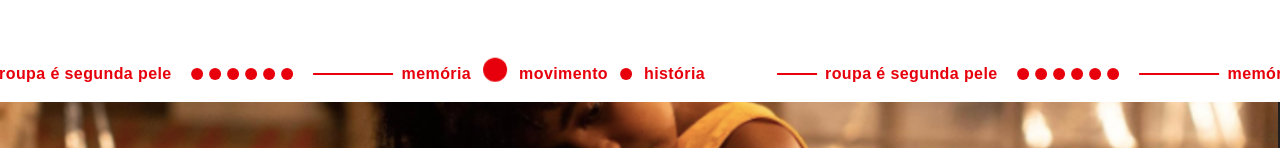
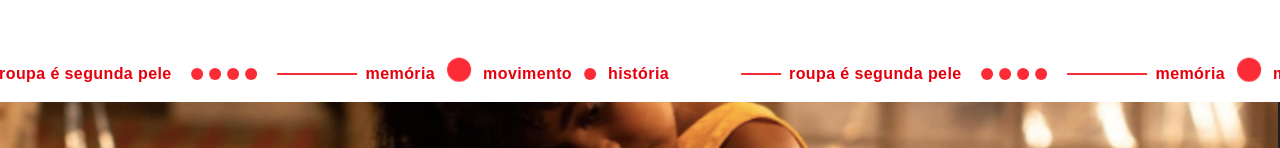
Before and after one commit to yuri-art2001/yurikobayashi, a Next.js app: page / in a window 1280 px wide. Shown: the part 274-422 px from the top of the page. Built offline with nearby package versions, Linux system fonts and the light colour scheme.

Commit message:
fhgfkhfhdhf

```diff
--- a/components/About.tsx
+++ b/components/About.tsx
@@ -9,7 +9,7 @@ export default function About() {
   const aboutRef = useRef(null);
 
   return (
-    <div className="bg-white w-[100%] sm:p-5 p-10">
+    <div className="bg-white w-[100%] sm:p-5 p-5 sm:p-10">
       <div className="flex justify-between">
 
         <div className="relative sm:visible invisible">
@@ -17,8 +17,8 @@ export default function About() {
           </div>
         </div>
 
-        <div className="sm:mt-40 sm:mr-20 rounded-xl" ref={aboutRef}>
-          <div className="flex  flex-col justify-between items-end sm:w-180 sm:h-240 w-[100%] h-300 sm:p-10 p-5  bg-red-500 rounded-xl">
+        <div className="sm:mt-40 sm:mr-20" ref={aboutRef}>
+          <div className="flex  flex-col justify-between items-end sm:w-180 sm:h-240 w-[100%] h-300 sm:p-10 p-5  bg-red-500">
               <p className='text-1xl pt-5 sm:pt-0 sm:text-[18px]  text-[16px] font-sans  text-white'>sou yuri kobayashi, <strong>figurinista</strong>, formada em design de moda, pelo centro universitário belas artes de são paulo. nas minhas criações, mesclo o meu conhecimento da moda com a linguagem do cinema.<br/><br/>
 
 minha trajetória no audiovisual começou em 2008, entre projetos para cinema, tv e publicidade.<br/><br/>
@@ -30,7 +30,7 @@ em 2018 assinei o meu primeiro longa-metragem, meu álbum de amores, do talentos
 em paralelo desenvolvo a umi, acervo independente de roupas vintages e peças singulares voltado para locações de figurino.
 </p>
               <Image
-                  className="relative sm:left-25 left-0 w-100 h-250 sm:w-100 sm:h-150 pt-5 sm:pt-10 rounded-xl"
+                  className="relative sm:left-25 left-0 w-100 h-250 sm:w-100 sm:h-150 pt-5 sm:pt-10"
                   src="./yuri-about.jpeg"
                   alt="yuri kobayashi - figurinista"
                   width={300}
--- a/components/CostumeBar.tsx
+++ b/components/CostumeBar.tsx
@@ -17,7 +17,7 @@ export default function CostumeDesignerBar() {
             className="flex justify-start items-center bg-white py-4 pl-3 pr-3 sm:pl-8 sm:pr-10 flex-shrink-0"
           >
             {/* Linha esquerda */}
-            <div className="h-[2px] w-5 sm:w-10 bg-red-600"></div>
+            <div className="h-[2px] w-5 sm:w-10 bg-red-500"></div>
 
             {/* Texto */}
             <span className="text-cente mx-2 text-[12px] sm:text-[16px] font-semibold tracking-wide text-red-600">
@@ -26,16 +26,14 @@ export default function CostumeDesignerBar() {
 
             {/* Pontos centrais */}
             <div className="flex items-center gap-[6px] mx-3">
-              <div className="h-2 w-2 sm:h-3 sm:w-3 rounded-full bg-red-600"></div>
-              <div className="h-2 w-2 sm:h-3 sm:w-3 rounded-full bg-red-600"></div>
-              <div className="h-2 w-2 sm:h-3 sm:w-3 rounded-full bg-red-600"></div>
-              <div className="h-2 w-2 sm:h-3 sm:w-3 rounded-full bg-red-600"></div>
-              <div className="h-2 w-2 sm:h-3 sm:w-3 rounded-full bg-red-600 hidden sm:block"></div>
-              <div className="h-2 w-2 sm:h-3 sm:w-3 rounded-full bg-red-600 hidden sm:block"></div>
+              <div className="h-2 w-2 sm:h-3 sm:w-3 rounded-full bg-red-500"></div>
+              <div className="h-2 w-2 sm:h-3 sm:w-3 rounded-full bg-red-500"></div>
+              <div className="h-2 w-2 sm:h-3 sm:w-3 rounded-full bg-red-500 hidden sm:block"></div>
+              <div className="h-2 w-2 sm:h-3 sm:w-3 rounded-full bg-red-500 hidden sm:block"></div>
             </div>
 
             {/* Linha central curta */}
-            <div className="h-[2px] w-20 bg-red-600 mx-2"></div>
+            <div className="h-[2px] w-20 bg-red-500 mx-2"></div>
 
             {/* Texto */}
             <span className="text-[12px] sm:text-[16px] font-semibold tracking-wide text-red-600">
@@ -43,11 +41,11 @@ export default function CostumeDesignerBar() {
             </span>
 
             {/* Círculo final */}
-            <div className="h-5 w-5 sm:w-6 sm:h-6 rounded-full bg-red-600 ml-3 animate-bounce"></div>
+            <div className="h-5 w-5 sm:w-6 sm:h-6 rounded-full bg-red-500 ml-3 animate-bounce"></div>
             <span className="text-[12px] sm:text-[16px] font-semibold tracking-wide text-red-600 ml-3">
               movimento
             </span>
-            <div className="h-2 w-2 sm:h-3 sm:w-3 rounded-full bg-red-600 ml-3"></div>
+            <div className="h-2 w-2 sm:h-3 sm:w-3 rounded-full bg-red-500 ml-3"></div>
             <span className="text-[12px] sm:text-[16px] font-semibold tracking-wide text-red-600 ml-3">
               história
             </span>
--- a/components/CostumerBarFooter.tsx
+++ b/components/CostumerBarFooter.tsx
@@ -7,7 +7,7 @@ export default function CostumeDesignerBar() {
         <div className="w-[100%] bg-white " >
           <div  className="flex justify-start items-center  bg-white py-4 sm:pl-3 sm:pr-3 pl-2 pr-2 sm:pl-8 sm:ph-8">
             {/* Linha esquerda */}
-            <div className="h-[2px] w-5 sm:w-10 bg-red-600"></div>
+            <div className="h-[2px] w-5 sm:w-10 bg-red-500"></div>
 
             {/* Texto COSTUME DESIGNER */}
             <span className="text-cente mx-2 text-[12px] sm:text-[16px] font-semibold tracking-wide text-red-600">
@@ -16,16 +16,16 @@ export default function CostumeDesignerBar() {
 
             {/* Pontos centrais */}
             <div className="flex items-center gap-[4px] sm:gap-[6px] mx-3 ml-0 mr-0">
-              <div className="h-2 w-2 sm:h-3 sm:w-3 rounded-full bg-red-600"></div>
-              <div className="h-2 w-2 sm:h-3 sm:w-3 rounded-full bg-red-600"></div>
-              <div className="h-2 w-2 sm:h-3 sm:w-3 rounded-full bg-red-600"></div>
-              <div className="h-2 w-2 sm:h-3 sm:w-3 rounded-full bg-red-600"></div>
-              <div className="h-2 w-2 sm:h-3 sm:w-3 rounded-full bg-red-600 hidden sm:visible"></div>
-              <div className="h-2 w-2 sm:h-3 sm:w-3 rounded-full bg-red-600 hidden sm:visible"></div>
+              <div className="h-2 w-2 sm:h-3 sm:w-3 rounded-full bg-red-500"></div>
+              <div className="h-2 w-2 sm:h-3 sm:w-3 rounded-full bg-red-500"></div>
+              <div className="h-2 w-2 sm:h-3 sm:w-3 rounded-full bg-red-500"></div>
+              <div className="h-2 w-2 sm:h-3 sm:w-3 rounded-full bg-red-500"></div>
+              <div className="h-2 w-2 sm:h-3 sm:w-3 rounded-full bg-red-500 hidden sm:visible"></div>
+              <div className="h-2 w-2 sm:h-3 sm:w-3 rounded-full bg-red-500 hidden sm:visible"></div>
             </div>
 
             {/* Linha central curta */}
-            <div className="h-[2px] w-20 bg-red-600 mx-2"></div>
+            <div className="h-[2px] w-20 bg-red-500 mx-2"></div>
 
             {/* Texto FIGURINISTA */}
             <h3 className="text-[12px] sm:text-[16px] font-semibold tracking-wide text-red-600">
@@ -33,7 +33,7 @@ export default function CostumeDesignerBar() {
             </h3>
 
             {/* Círculo final */}
-            <div className="h-5 w-6 sm:w-6 sm:h-6 rounded-full bg-red-600 ml-3 animate-bounce"></div>
+            <div className="h-5 w-6 sm:w-6 sm:h-6 rounded-full bg-red-500 ml-3 animate-bounce"></div>
           </div>
       </div>
     );
--- a/components/Header.tsx
+++ b/components/Header.tsx
@@ -11,7 +11,7 @@ export default function Header() {
       <nav className="flex justify-between h-50 sm:h-80">
         <div className="relative">
           <div className='absolute -top-10 sm:top-5 sm:left-5 -left-20  sm:w-55 sm:h-55 w-50 h-50 rounded-full bg-red-500 flex justify-center items-center'>
-          <ul className="relative sm:top-0 top-5  flex justify-center items-center flex-col ">
+          <ul className="relative sm:top-0 top-5 left-3 sm:left-0 flex justify-center items-center flex-col ">
             <li className="font-bold py-1 text-white">
               <Link target="_blank" className='text-[12px] sm:text-[14px]'  href="https://www.linkedin.com/in/yuri-kobayashi-42ab9123/">
                 in
--- a/components/Line.tsx
+++ b/components/Line.tsx
@@ -66,7 +66,7 @@ function Header({ item, isOpen, onToggle }: any) {
             />
 
             {/* Title */}
-            <h3 className="relative uppercase z-10 mr-5 sm:mr-20 text-1xl sm:text-4xl
+            <h3  onClick={onToggle} className="relative uppercase z-10 mr-5 sm:mr-20 text-1xl sm:text-4xl
                            font-bold text-white text-shadow text-end whitespace-nowrap">
                 {item.titulo}
             </h3>
```
